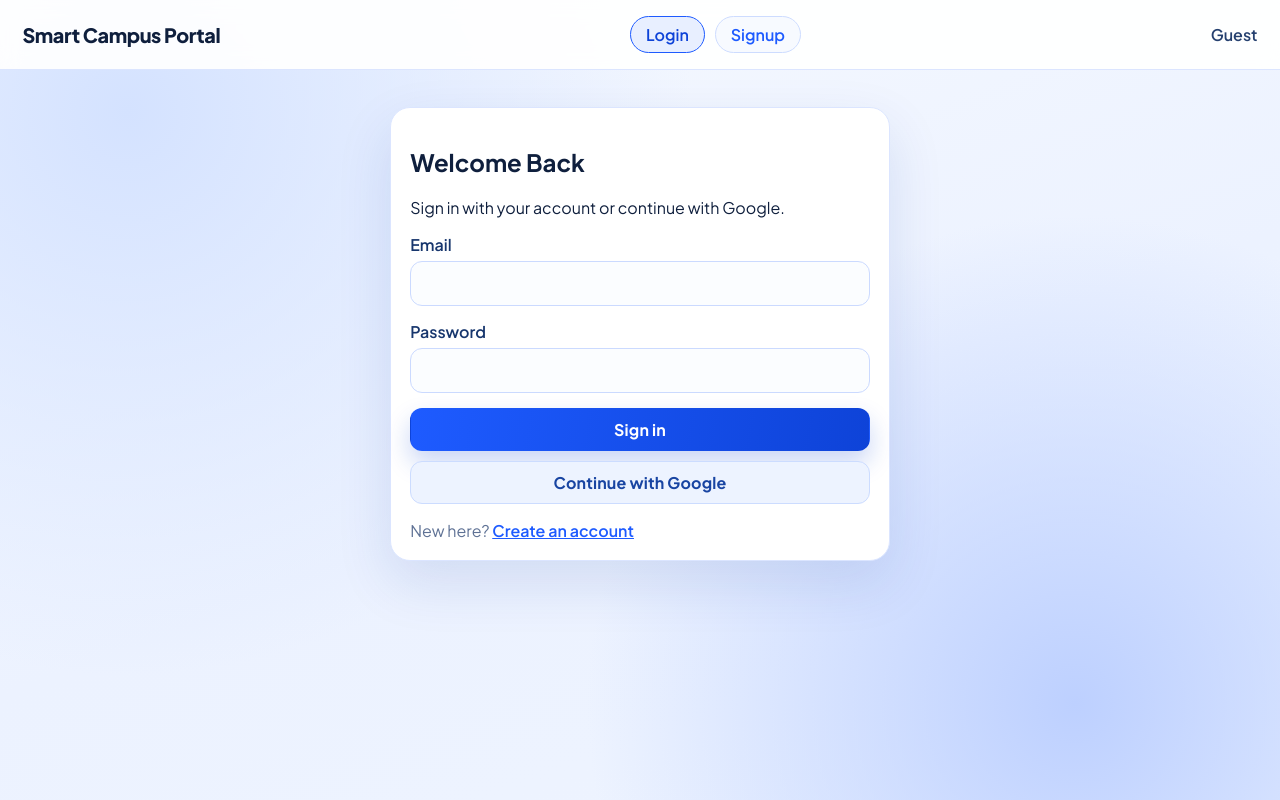
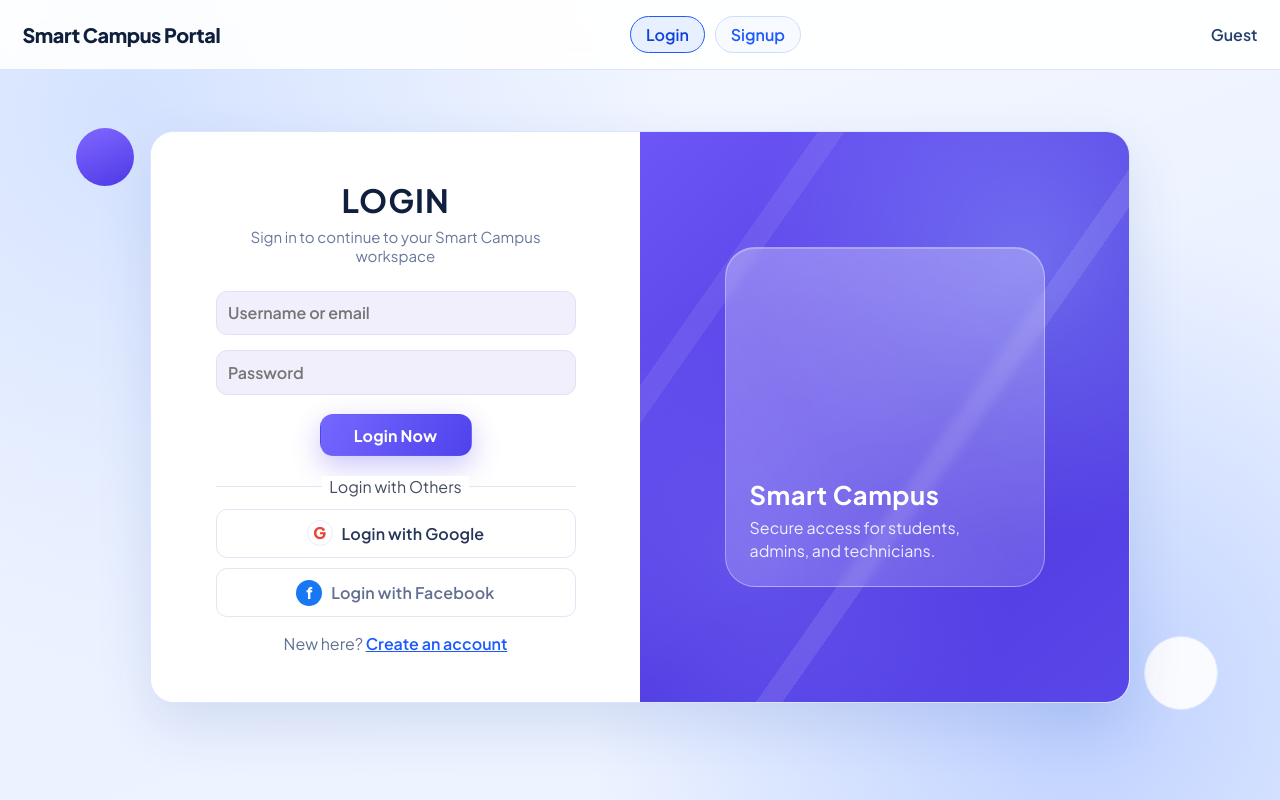
Before and after one commit to dulsith2003/it3030-paf, a React (Vite) app in the folder frontend/: page /login in a window 1280 px wide. Built offline with nearby package versions, Linux system fonts and the light colour scheme; no server answers.

Commit message:
redesing loging page

```diff
--- a/frontend/src/pages/LoginPage.jsx
+++ b/frontend/src/pages/LoginPage.jsx
@@ -39,47 +39,75 @@ export default function LoginPage() {
   }
 
   return (
-    <section className="panel login-panel">
-      <h2>Welcome Back</h2>
-      <p>Sign in with your account or continue with Google.</p>
+    <section className="login-page-shell">
+      <div className="login-orb login-orb-left" aria-hidden="true" />
+      <div className="login-orb login-orb-right" aria-hidden="true" />
+
+      <article className="login-panel panel">
+        <div className="login-panel-left">
+          <div className="login-panel-content">
+            <h2 className="login-title">LOGIN</h2>
+            <p className="login-subtitle">Sign in to continue to your Smart Campus workspace</p>
 
             <form className="form-grid" onSubmit={handleSignIn}>
-        <label>
-          Email
+              <label className="login-field-wrap">
+                <span className="sr-only">Email</span>
                 <input
                   type="email"
                   value={email}
                   onChange={(event) => setEmail(event.target.value)}
+                  placeholder="Username or email"
                   required
                 />
               </label>
 
-        <label>
-          Password
+              <label className="login-field-wrap">
+                <span className="sr-only">Password</span>
                 <input
                   type="password"
                   value={password}
                   onChange={(event) => setPassword(event.target.value)}
                   minLength={8}
+                  placeholder="Password"
                   required
                 />
               </label>
 
               {error && <p className="error">{error}</p>}
 
-        <div className="auth-actions">
-          <button type="submit" disabled={isSubmitting}>
-            {isSubmitting ? 'Signing in...' : 'Sign in'}
-          </button>
-          <button type="button" className="secondary" onClick={loginWithGoogle}>
-            Continue with Google
+              <div className="auth-actions login-actions">
+                <button type="submit" className="login-submit-btn" disabled={isSubmitting}>
+                  {isSubmitting ? 'Signing in...' : 'Login Now'}
                 </button>
               </div>
             </form>
 
+            <div className="social-block">
+              <p className="social-title"><span>Login with Others</span></p>
+              <button type="button" className="social-btn" onClick={loginWithGoogle}>
+                <span className="social-logo google-logo" aria-hidden="true">G</span>
+                <span>Login with Google</span>
+              </button>
+              <button type="button" className="social-btn" disabled>
+                <span className="social-logo facebook-logo" aria-hidden="true">f</span>
+                <span>Login with Facebook</span>
+              </button>
+            </div>
+
             <p className="auth-footnote">
               New here? <Link to="/signup">Create an account</Link>
             </p>
+          </div>
+        </div>
+
+        <div className="login-panel-right" aria-hidden="true">
+          <div className="right-panel-glow" />
+          <div className="right-panel-card">
+            <h3>Smart Campus</h3>
+            <p>Secure access for students, admins, and technicians.</p>
+          </div>
+        </div>
+      </article>
     </section>
   );
 }
--- a/frontend/style.css
+++ b/frontend/style.css
@@ -110,8 +110,232 @@ a {
 }
 
 .login-panel {
-  max-width: 500px;
-  margin: 2.3rem auto;
+  max-width: 980px;
+  margin: 1.8rem auto;
+  padding: 0;
+  overflow: hidden;
+  display: grid;
+  grid-template-columns: 1fr 1fr;
+  border-radius: 24px;
+}
+
+.login-page-shell {
+  position: relative;
+  min-height: calc(100vh - 150px);
+  display: grid;
+  align-items: center;
+}
+
+.login-orb {
+  position: absolute;
+  border-radius: 999px;
+  pointer-events: none;
+}
+
+.login-orb-left {
+  width: 58px;
+  height: 58px;
+  top: 36px;
+  left: -14px;
+  background: linear-gradient(160deg, #7f67ff, #4f3be7);
+}
+
+.login-orb-right {
+  width: 74px;
+  height: 74px;
+  right: -28px;
+  bottom: 32px;
+  background: rgba(255, 255, 255, 0.9);
+  border: 1px solid #e5e8ff;
+}
+
+.login-panel-left {
+  padding: 3rem 2.4rem;
+  background: #ffffff;
+}
+
+.login-panel-content {
+  width: min(100%, 360px);
+  margin: 0 auto;
+}
+
+.login-title {
+  margin: 0;
+  text-align: center;
+  font-size: 2rem;
+  letter-spacing: 0.03em;
+}
+
+.login-subtitle {
+  margin: 0.45rem 0 1.6rem;
+  text-align: center;
+  color: #68789b;
+  font-size: 0.94rem;
+}
+
+.login-field-wrap {
+  position: relative;
+}
+
+.login-field-wrap input {
+  border: 1px solid #e2def7;
+  background: #f2effc;
+  border-radius: 11px;
+}
+
+.login-actions {
+  margin-top: 0.2rem;
+  justify-items: center;
+}
+
+.login-submit-btn {
+  min-width: 152px;
+  border-radius: 13px;
+  background: linear-gradient(120deg, #7568ff, #4f42ec);
+  box-shadow: 0 10px 28px rgba(82, 65, 238, 0.3);
+}
+
+.social-block {
+  margin-top: 1.2rem;
+}
+
+.social-title {
+  margin: 0 0 0.75rem;
+  text-align: center;
+  color: #444c62;
+  position: relative;
+}
+
+.social-title::before,
+.social-title::after {
+  content: "";
+  position: absolute;
+  top: 50%;
+  width: 32%;
+  border-top: 1px solid #e3e6f4;
+}
+
+.social-title::before {
+  left: 0;
+}
+
+.social-title::after {
+  right: 0;
+}
+
+.social-title span {
+  background: #fff;
+  padding: 0 0.45rem;
+  position: relative;
+  z-index: 1;
+}
+
+.social-btn {
+  width: 100%;
+  display: flex;
+  align-items: center;
+  justify-content: center;
+  gap: 0.55rem;
+  margin-top: 0.65rem;
+  padding: 0.66rem 0.9rem;
+  border: 1px solid #e2e6f5;
+  background: #fff;
+  color: #263659;
+  border-radius: 11px;
+  box-shadow: none;
+  font-weight: 600;
+}
+
+.social-btn:hover {
+  transform: none;
+  border-color: #ccd6ff;
+}
+
+.social-btn:disabled {
+  opacity: 1;
+  cursor: not-allowed;
+  color: #626f91;
+}
+
+.social-logo {
+  width: 26px;
+  height: 26px;
+  border-radius: 999px;
+  display: inline-grid;
+  place-items: center;
+  font-weight: 800;
+  line-height: 1;
+}
+
+.google-logo {
+  background: #ffffff;
+  color: #ea4335;
+  border: 1px solid #ebedf8;
+}
+
+.facebook-logo {
+  background: #1877f2;
+  color: #fff;
+}
+
+.login-panel-right {
+  position: relative;
+  overflow: hidden;
+  padding: 2rem;
+  background:
+    radial-gradient(circle at 24% 76%, rgba(135, 125, 255, 0.35) 0, transparent 45%),
+    radial-gradient(circle at 80% 22%, rgba(153, 173, 255, 0.4) 0, transparent 48%),
+    linear-gradient(140deg, #6c56f5 0%, #4e39e0 58%, #5a47e9 100%);
+  display: grid;
+  align-items: center;
+  justify-items: center;
+}
+
+.right-panel-glow {
+  position: absolute;
+  inset: 0;
+  background-image:
+    linear-gradient(125deg, transparent 20%, rgba(255, 255, 255, 0.08) 20%, rgba(255, 255, 255, 0.08) 23%, transparent 23%),
+    linear-gradient(125deg, transparent 58%, rgba(255, 255, 255, 0.1) 58%, rgba(255, 255, 255, 0.1) 61%, transparent 61%);
+}
+
+.right-panel-card {
+  position: relative;
+  z-index: 1;
+  width: min(100%, 320px);
+  min-height: 340px;
+  border-radius: 30px;
+  border: 1px solid rgba(255, 255, 255, 0.35);
+  background: linear-gradient(160deg, rgba(255, 255, 255, 0.3), rgba(255, 255, 255, 0.14));
+  backdrop-filter: blur(4px);
+  box-shadow: inset 0 1px 0 rgba(255, 255, 255, 0.25);
+  padding: 1.5rem;
+  display: grid;
+  align-content: end;
+  color: #fff;
+}
+
+.right-panel-card h3 {
+  margin: 0;
+  font-size: 1.6rem;
+  letter-spacing: 0.02em;
+}
+
+.right-panel-card p {
+  margin: 0.4rem 0 0;
+  color: #eef1ff;
+  line-height: 1.4;
+}
+
+.sr-only {
+  position: absolute;
+  width: 1px;
+  height: 1px;
+  padding: 0;
+  margin: -1px;
+  overflow: hidden;
+  clip: rect(0, 0, 0, 0);
+  border: 0;
 }
 
 .grid-view {
@@ -140,6 +364,7 @@ a {
 .auth-footnote {
   margin: 1rem 0 0;
   color: var(--muted);
+  text-align: center;
 }
 
 label {
@@ -314,6 +539,42 @@ small {
   .panel {
     padding: 1rem;
   }
+
+  .login-page-shell {
+    min-height: auto;
+  }
+
+  .login-panel {
+    margin: 0.6rem auto 1.2rem;
+  }
+
+  .login-panel-left {
+    padding: 2rem 1rem 1.55rem;
+  }
+
+  .login-title {
+    font-size: 1.6rem;
+  }
+
+  .social-title::before,
+  .social-title::after {
+    width: 24%;
+  }
+}
+
+@media (max-width: 940px) {
+  .login-panel {
+    grid-template-columns: 1fr;
+    max-width: 560px;
+  }
+
+  .login-panel-right {
+    min-height: 265px;
+  }
+
+  .right-panel-card {
+    min-height: 190px;
+  }
 }
 
 @media (prefers-reduced-motion: reduce) {
```
Also changed, not shown: 5 other files (tests, documents, lock files or other folders). Lines whose indentation alone changed are shown as unchanged.
